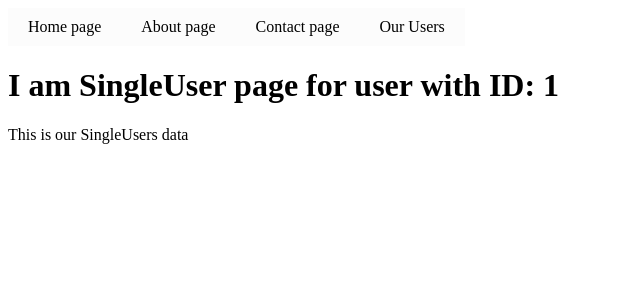
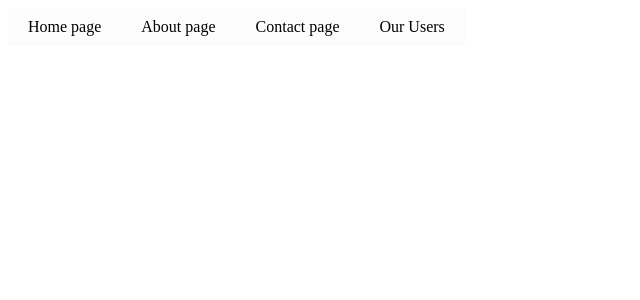
Before and after one commit to MariusCodeAcademy/type5-react-8-router, a React (Create React App) app: page /users/1 in a window 1280 px wide. Shown: the top 300 px of the page, without its empty margins (0-640 px from the left). Built offline with nearby package versions, Linux system fonts and the light colour scheme.

Commit message:
is usersDb masyvo, atrinkti ta objekta kurio id === userId

```diff
--- a/src/components/SingleUserCard.jsx
+++ b/src/components/SingleUserCard.jsx
@@ -2,7 +2,7 @@ import { Link } from 'react-router-dom';
 
 const SingleUserCard = (props) => {
   return (
-    <Link className='card' to='/users/single-user'>
+    <Link className='card' to={`/users/${props.id}`}>
       User: {props.name}
     </Link>
   );
--- a/src/pages/SingleUser.jsx
+++ b/src/pages/SingleUser.jsx
@@ -1,13 +1,22 @@
+import { useState, useEffect } from 'react';
 import { useParams } from 'react-router-dom';
+import { usersDb } from './../data/db';
 
 const SingleUser = () => {
+  const [currentUser, setCurrentUser] = useState({});
   const { userId } = useParams();
   console.log('userId ===', userId);
 
+  useEffect(() => {
+    console.log('usersDb ===', usersDb);
+    // is usersDb masyvo, atrinkti ta objekta kurio id === userId
+    // suradus ta objekta nustatyti currentUser lygu tam objekui
+  }, []);
+
   return (
     <div>
-      <h1>I am SingleUser page for user with ID: {userId}</h1>
-      <p>This is our SingleUsers data</p>
+      <h1>{currentUser.username}</h1>
+      <p>{currentUser.bio}</p>
     </div>
   );
 };
--- a/src/pages/Users.jsx
+++ b/src/pages/Users.jsx
@@ -10,7 +10,7 @@ const Users = () => {
       <p>This is list of our users</p>
       <div className='grid'>
         {usersDb.map((uObj) => (
-          <SingleUserCard key={uObj.id} name={uObj.username} />
+          <SingleUserCard key={uObj.id} name={uObj.username} id={uObj.id} />
         ))}
       </div>
     </div>
```
